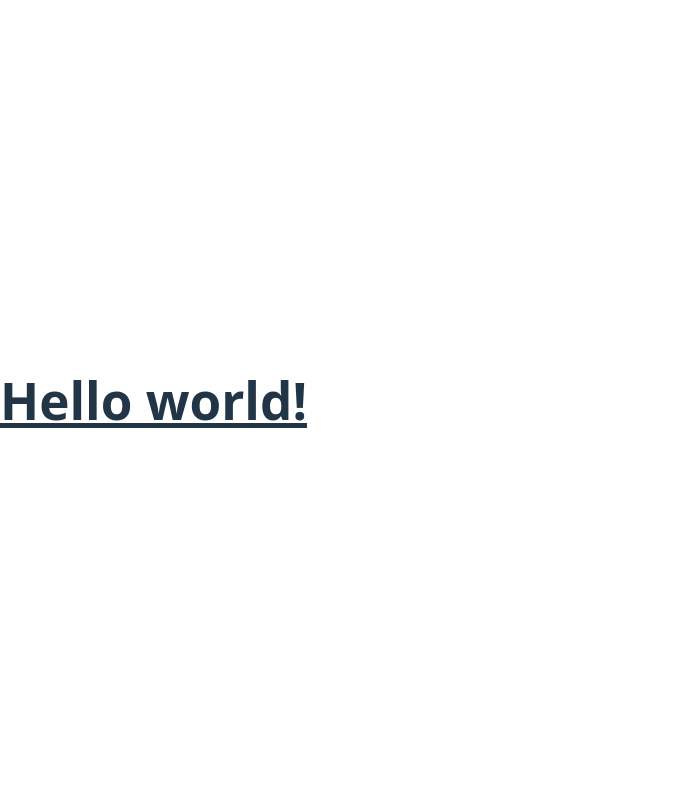
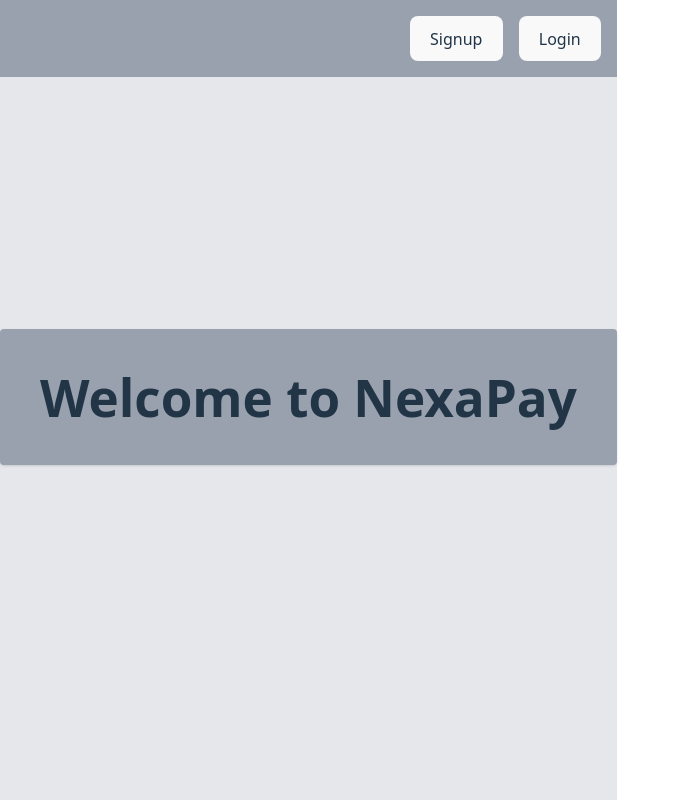
Before and after one commit to dheerajpoonia29/nexapay-frontend, a React (Vite) app: page / in a window 1280 px wide. Shown: the whole page, without its empty margins (0-680 px from the left). Built offline with nearby package versions, Linux system fonts and the light colour scheme.

Commit message:
added header

```diff
--- a/src/layout/Header.tsx
+++ b/src/layout/Header.tsx
@@ -1,15 +1,10 @@
 import React from 'react';
-import { Link } from 'react-router-dom';
 
 const Header: React.FC = () => {
     return (
         <header className="bg-gray-400 p-4 flex justify-end space-x-4">
-            <Link to="/signup">
-                <button className="bg-gray-200 px-4 py-2 rounded">Signup</button>
-            </Link>
-            <Link to="/login">
-                <button className="bg-gray-200 px-4 py-2 rounded">Login</button>
-            </Link>
+            <button className="bg-gray-200 px-4 py-2 rounded">Signup</button>
+            <button className="bg-gray-200 px-4 py-2 rounded">Login</button>
         </header>
     );
 };
--- a/src/pages/HomePage.tsx
+++ b/src/pages/HomePage.tsx
@@ -3,14 +3,16 @@
 function HomePage() {
 
     return (
-        <>
-            {/* <div><Header /></div> */}
-            <div>
-                <h1 className="text-3xl font-bold underline">
-                    Hello world!
-                </h1>
+        <div className="min-h-screen w-full bg-gray-200">
+            <Header />
+            <div className="flex items-center justify-center h-[80vh]">
+                <div className="bg-gray-400 p-10 rounded shadow text-center">
+                    <h1 className="text-2xl font-bold">
+                        Welcome to NexaPay
+                    </h1>
+                </div>
             </div>
-        </>
+        </div>
     )
 }
 
```
